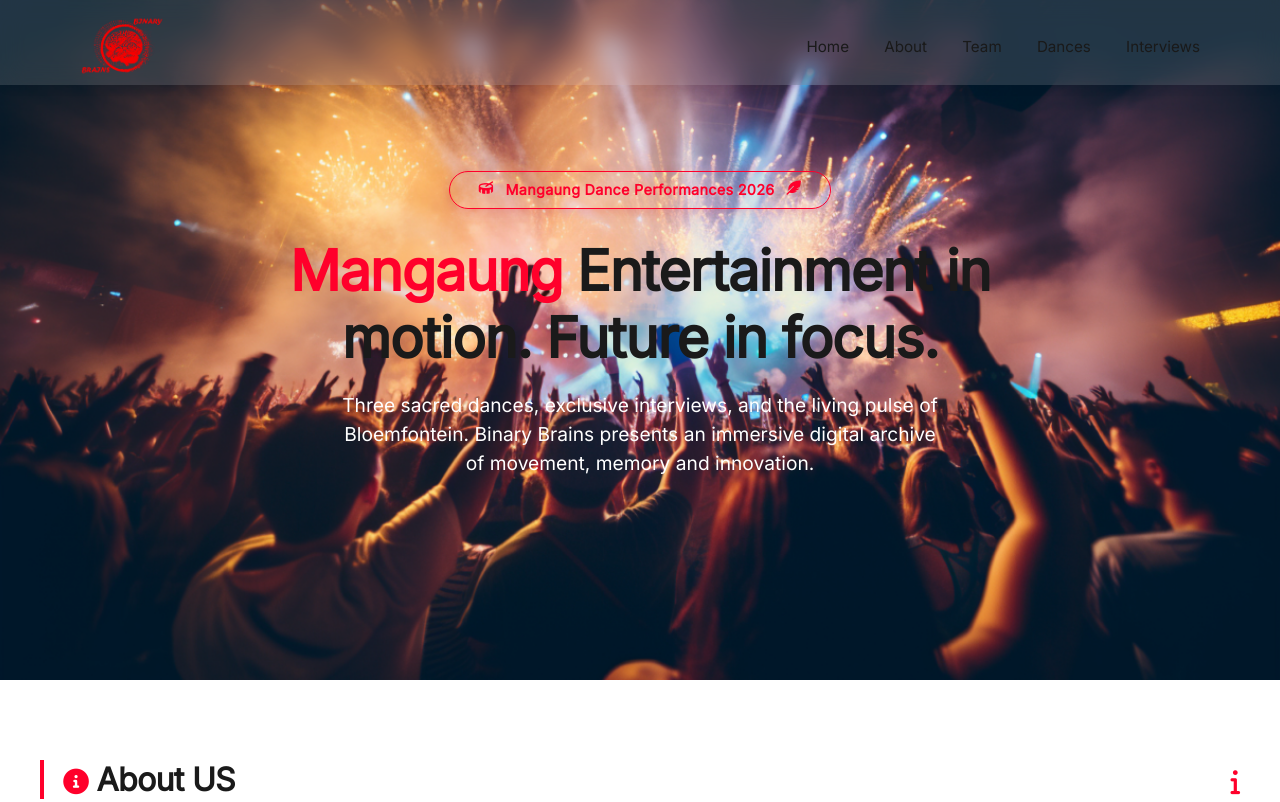
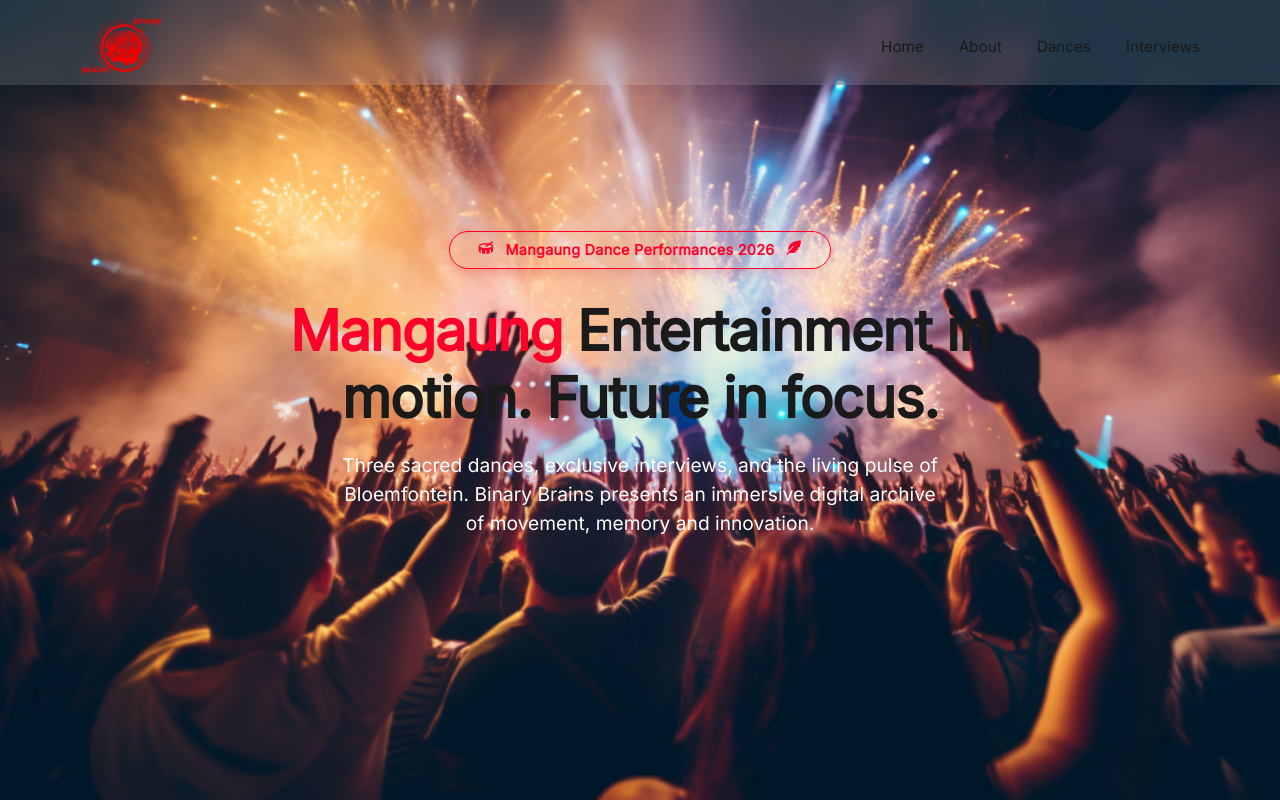
Before and after one commit to MartuorDysiphon/Binary-Brains-Software-Engineering, a React (Create React App) app: page / in a window 1280 px wide. Shown: the top 802 px of the page. Built offline with nearby package versions, Linux system fonts and the light colour scheme.

Commit message:
landing Page Update

```diff
--- a/src/components/hero/hero.css
+++ b/src/components/hero/hero.css
@@ -1,6 +1,6 @@
 .hero {
   position: relative;
-  min-height: 85vh;
+  min-height: 100vh;
   display: flex;
   align-items: center;
   justify-content: center;
--- a/src/components/navbar/navbar.jsx
+++ b/src/components/navbar/navbar.jsx
@@ -33,9 +33,6 @@ const Navigation = () => {
               <button className="nav-link-btn" onClick={(e) => handleScroll(e, '#about')}>
                 About
               </button>
-              <button className="nav-link-btn" onClick={(e) => handleScroll(e, '#team')}>
-                Team
-              </button>
               <button className="nav-link-btn" onClick={(e) => handleScroll(e, '#dances')}>
                 Dances
               </button>
@@ -63,9 +60,6 @@ const Navigation = () => {
         <button className="nav-link-btn" onClick={(e) => handleScroll(e, '#about')}>
           <i className="fas fa-info-circle"></i> About
         </button>
-        <button className="nav-link-btn" onClick={(e) => handleScroll(e, '#team')}>
-          <i className="fas fa-brain"></i> Team
-        </button>
         <button className="nav-link-btn" onClick={(e) => handleScroll(e, '#dances')}>
           <i className="fas fa-shoe-prints"></i> Dances
         </button>
```
